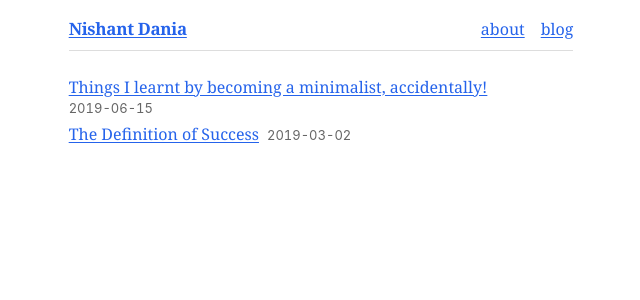
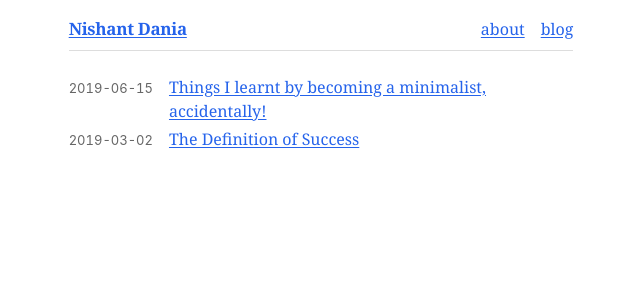
Before and after one commit to nishantdania/website, a Jekyll site: the page built from blog.md, in a window 1280 px wide. Shown: the top 300 px of the page, without its empty margins (319-959 px from the left). Built offline with Jekyll 4.4.1, drawn with Linux system fonts in a browser that asks for light colours.

Commit message:
Align dates in post list

```diff
--- a/assets/css/style.css
+++ b/assets/css/style.css
@@ -198,9 +198,9 @@ main > ul {
 }
 
 main > ul > li {
-  display: flex;
-  flex-wrap: wrap;
-  gap: 0 var(--space-sm);
+  display: grid;
+  grid-template-columns: auto 1fr;
+  gap: var(--space-md);
   align-items: baseline;
   margin-bottom: var(--space-xs);
 }
@@ -217,6 +217,7 @@ main > ul time {
   font-size: var(--text-sm);
   color: var(--c-fg-muted);
   font-variant-numeric: tabular-nums;
+  white-space: nowrap;
 }
 
 /* ========================================
--- a/blog.md
+++ b/blog.md
@@ -6,8 +6,8 @@ title: "Blog"
 <ul>
   {% for post in site.posts %}
     <li>
+      <time datetime="{{ post.date | date: '%Y-%m-%d' }}">{{ post.date | date: "%Y-%m-%d" }}</time>
       <a href="{{ post.url }}">{{ post.title }}</a>
-      <time datetime="{{ post.date | date: '%Y-%m-%d' }}">{{ post.date | date: "%Y-%m-%d" }}</time>
     </li>
   {% endfor %}
 </ul>
```
